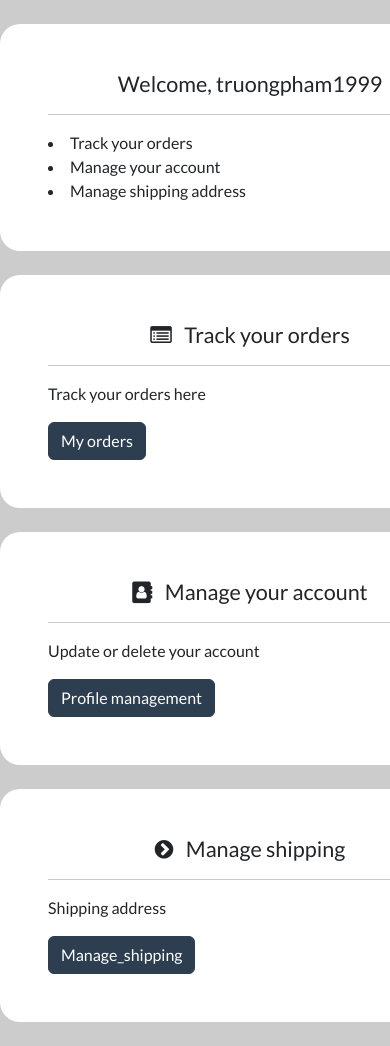
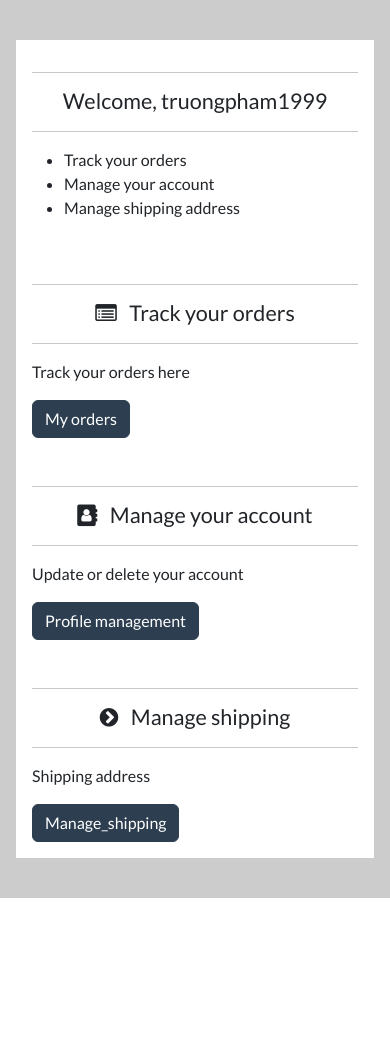
Before and after one commit to truongpham1999/Ecommerce, a Django app: page /account/dashboard in a window 390 px wide; the page is wider, and only the part inside the window is pictured. Shown: the part 72-1118 px from the top of that part. After the commit the page ends 970 px from the top of that part, so only its background shows below. Run offline with Django 4.2, Linux system fonts and the light colour scheme; a user stored in the database is signed in; data comes from the database, SQL or seed files in the repository; both versions use the stored data as it was after the commit; some libraries are stand-ins or nearby versions.

Commit message:
add some bootstrap for responsive displaying

```diff
--- a/ecommerce/account/templates/account/dashboard.html
+++ b/ecommerce/account/templates/account/dashboard.html
@@ -13,49 +13,62 @@
     </style>
 
     <body>
-
-        <div class="container bg-white shadow-md p-5 mt-4 mb-4 form-layout">
-
+        <div class="container-fluid p-3 mt-4 mb-4">
+            <div class="row">
+                <div class="col-md-6 col-sm-12">
+                    <div class="bg-white shadow-md p-3">
+                        <hr>
                         <div class="text-center">
                             <h4> Welcome, {{ user }} </h4>
                         </div>
                         <hr>
+                        <ul>
                             <li> Track your orders </li>
                             <li> Manage your account </li>
                             <li> Manage shipping address </li>
+                        </ul>
+                    </div>
+                </div>
 
-        </div>
-        <div class="container bg-white shadow-md p-5 mt-4 mb-4 form-layout">
-
+                <div class="col-md-6 col-sm-12">
+                    <div class="bg-white shadow-md p-3">
+                        <hr>
                         <div class="text-center">
                             <h4> <i class="fa fa-list-alt" aria-hidden="true"></i> &nbsp; Track your orders </h4>
                         </div>
                         <hr>
                         <p> Track your orders here </p>
                         <a class="btn btn-primary navbar-btn text-white" type="button"  href="{% url 'track_orders' %}"> My orders </a>
+                    </div>
+                </div>
+            </div>
 
-        </div>
-        <div class="container bg-white shadow-md p-5 mt-4 mb-4 form-layout">
-
+            <div class="row">
+                <div class="col-md-6 col-sm-12">
+                    <div class="bg-white shadow-md p-3">
+                        <hr>
                         <div class="text-center">
                             <h4> <i class="fa fa-address-book" aria-hidden="true"></i> &nbsp; Manage your account </h4>
                         </div>
                         <hr>
                         <p> Update or delete your account </p>
                         <a class="btn btn-primary navbar-btn text-white" type="button"  href="{% url 'profile_manage' %}"> Profile management </a>
+                    </div>
+                </div>
 
-        </div>
-        <div class="container bg-white shadow-md p-5 mt-4 mb-4 form-layout">
-
+                <div class="col-md-6 col-sm-12">
+                    <div class="bg-white shadow-md p-3">
+                        <hr>
                         <div class="text-center">
                             <h4> <i class="fa fa-chevron-circle-right" aria-hidden="true"></i> &nbsp; Manage shipping </h4>
                         </div>
                         <hr>
                         <p> Shipping address </p>
                         <a class="btn btn-primary navbar-btn text-white" type="button"  href="{% url 'manage_shipping' %}"> Manage_shipping </a>
-
                     </div>
-
+                </div>
+            </div>
+        </div>
     </body>
 
 {% endblock %}
--- a/ecommerce/account/templates/account/delete_account.html
+++ b/ecommerce/account/templates/account/delete_account.html
@@ -13,7 +13,9 @@
     </style>
 
     <body>
-        <div class="container bg-white shadow-md p-5 mt-4 mb-4 form-layout">
+        <div class="container">
+            <div class="row justify-content-center p-3">
+                <div class="container col-4 bg-white shadow-md p-5 mt-4 mb-4 form-layout">
                     <div class="text-center">
                         <h4> Account deletion </h4>
                     </div>
@@ -25,6 +27,8 @@
                         <button type="submit"class="btn btn-danger"> Delete </button>
                     </form>
                 </div>
+            </div>
+        </div>
     </body>
 
 {% endblock %}
--- a/ecommerce/account/templates/account/manage_shipping.html
+++ b/ecommerce/account/templates/account/manage_shipping.html
@@ -13,6 +13,8 @@
     </style>
 
     <body>
+        <div class="container">
+            <div class="row justify-content-center p-3">
                 <div class="container bg-white shadow-md p-5 mt-4 mb-5 form-layout">
                     <div class="text-center">
                         <h3> Manage Shipping </h3>
@@ -53,6 +55,8 @@
                         <button type="submit"class="btn btn-primary mb-3"> Update </button>
                     </form>
                 </div>
+            </div>
+        </div>
     </body>
 
 {% endblock %}
--- a/ecommerce/account/templates/account/my_login.html
+++ b/ecommerce/account/templates/account/my_login.html
@@ -13,7 +13,9 @@
     </style>
 
     <body>
-        <div class="container bg-white shadow-md p-5 mt-4 mb-5 form-layout">
+        <div class="container">
+            <div class="row justify-content-center p-3">
+                <div class="container col-4 bg-white shadow-md p-5 mt-4 mb-5 form-layout">
                     <div class="text-center">
                         <h3> Login to your acccount </h3>
                     </div>
@@ -44,6 +46,8 @@
                         </div>
                     </form>
                 </div>
+            </div>
+        </div>
     </body>
 
 {% endblock %}
--- a/ecommerce/account/templates/account/password/password_reset.html
+++ b/ecommerce/account/templates/account/password/password_reset.html
@@ -12,7 +12,9 @@
 
     <br>
 
-    <div class="container bg-white shadow-md p-5 form-layout">
+    <div class="container">
+        <div class="row justify-content-center p-3">
+            <div class="container col-4 bg-white shadow-md p-5 form-layout">
                 <div class="text-center">
                     <h3> Password reset </h3>
                 </div>
@@ -29,5 +31,7 @@
                 </form>
 
             </div>
+        </div>
+    </div>
 
 {% endblock %}
--- a/ecommerce/account/templates/account/password/password_reset_complete.html
+++ b/ecommerce/account/templates/account/password/password_reset_complete.html
@@ -12,7 +12,9 @@
 
     <br>
 
-    <div class="container bg-white shadow-md p-5 form-layout">
+    <div class="container">
+        <div class="row justify-content-center p-3">
+            <div class="container col-4 bg-white shadow-md p-5 form-layout">
 
                 <div class="text-center">
                     <h3> Password reset complete </h3>
@@ -23,5 +25,7 @@
                 <a href="{% url 'login' %}" class="btn btn-primary my-2"> Login </a>
 
             </div>
+        </div>
+    </div>
 
 {% endblock %}
--- a/ecommerce/account/templates/account/password/password_reset_form.html
+++ b/ecommerce/account/templates/account/password/password_reset_form.html
@@ -12,7 +12,9 @@
 
     <br>
 
-    <div class="container bg-white shadow-md p-5 form-layout">
+    <div class="container">
+        <div class="row justify-content-center p-3">
+            <div class="container col-4 bg-white shadow-md p-5 form-layout">
 
                 <div class="text-center">
                     <h3> Enter your new password: </h3>
@@ -30,5 +32,7 @@
                 </form>
 
             </div>
+        </div>
+    </div>
 
 {% endblock %}
--- a/ecommerce/account/templates/account/registration/register.html
+++ b/ecommerce/account/templates/account/registration/register.html
@@ -13,6 +13,8 @@
     </style>
 
     <body>
+        <div class="container">
+            <div class="row justify-content-center p-3">
                 <div class="container bg-white shadow-md p-5 mt-4 mb-5 form-layout">
                     <div class="text-center">
                         <h3> Create your acccount </h3>
@@ -44,6 +46,8 @@
                         </div>
                     </form>
                 </div>
+            </div>
+        </div>
     </body>
 
 {% endblock %}
--- a/ecommerce/store/templates/store/store.html
+++ b/ecommerce/store/templates/store/store.html
@@ -5,7 +5,7 @@
 {% block content %}
 
     {% if not user.is_authenticated %}
-        <section class="py-4 text-center container">
+        <section class="py-2 text-center container">
 
             <div class="row py-lg-5">
                 <div class="col-lg-6 col-md-8 mx-auto">
```
Also changed, not shown: ecommerce/account/templates/account/password/password_reset_sent.html (+9 -5 lines), ecommerce/account/templates/account/profile_management.html (+12 -3 lines), ecommerce/account/templates/account/registration/email_verification_failed.html (+9 -6 lines), ecommerce/account/templates/account/registration/email_verification_sent.html (+9 -6 lines), ecommerce/account/templates/account/registration/email_verification_success.html (+9 -6 lines), ecommerce/account/templates/account/track_orders.html (+6 -3 lines), ecommerce/db.sqlite3. Lines whose indentation alone changed are shown as unchanged.
